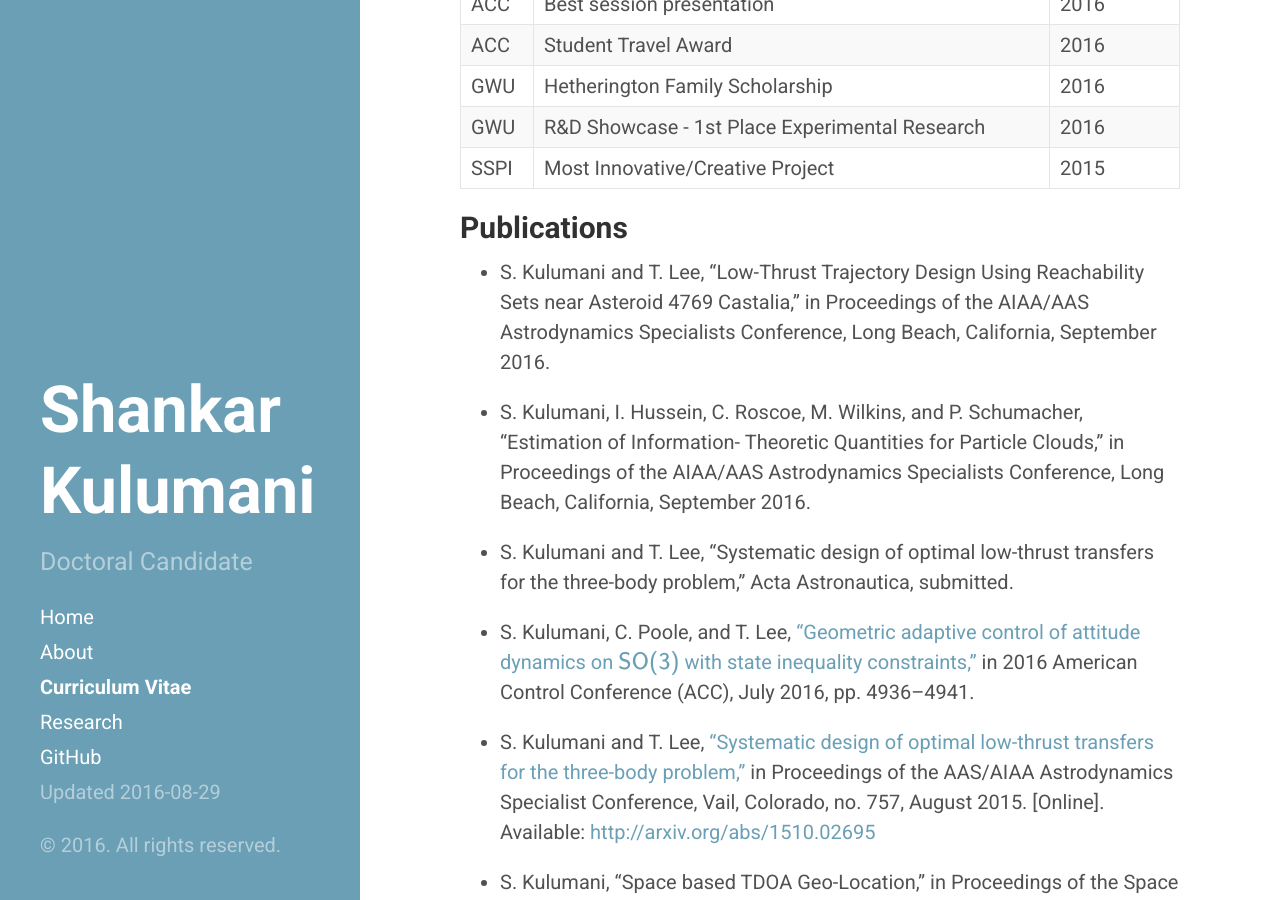
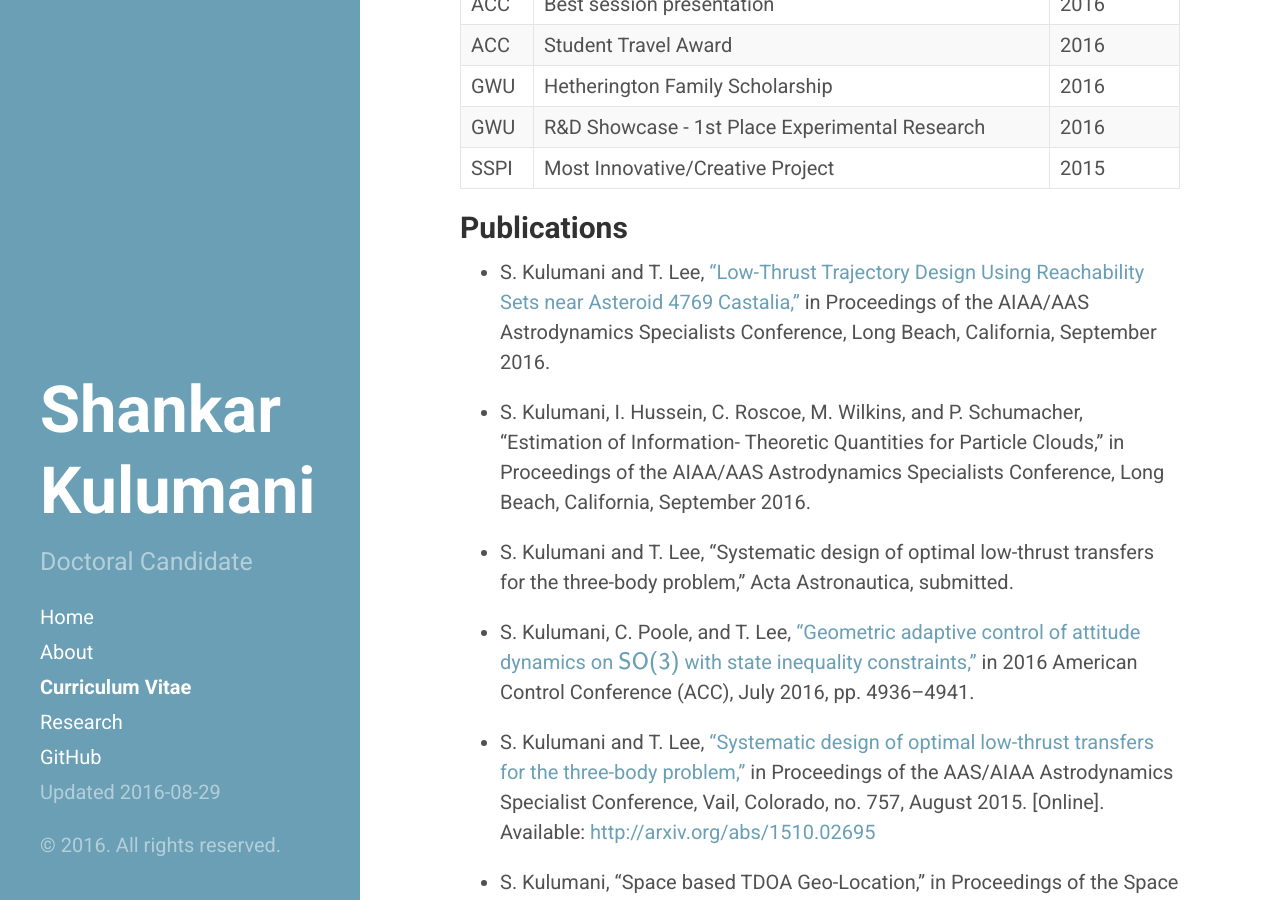
Before and after one commit to skulumani/skulumani.github.io, a Jekyll site: the page built from cv.md, in a window 1280 px wide and 900 px high, scrolled down 736 px. Built offline with Jekyll 4.4.1, drawn with Linux system fonts in a browser that asks for light colours; formulas are drawn with MathJax 3; some of the changed lines change nothing that is shown.

Commit message:
Add link to 2016 AAS paper

```diff
--- a/cv.md
+++ b/cv.md
@@ -34,7 +34,7 @@ SSPI | Most Innovative/Creative Project | 2015
 
 ## Publications
 
-* S. Kulumani and T. Lee, “Low-Thrust Trajectory Design Using Reachability Sets near Asteroid 4769 Castalia,” in Proceedings of the AIAA/AAS Astrodynamics Specialists Conference, Long Beach, California, September 2016.
+* S. Kulumani and T. Lee, [“Low-Thrust Trajectory Design Using Reachability Sets near Asteroid 4769 Castalia,”]({% post_url 2016-08-20-2016AAS %}) in Proceedings of the AIAA/AAS Astrodynamics Specialists Conference, Long Beach, California, September 2016.
 
 * S. Kulumani, I. Hussein, C. Roscoe, M. Wilkins, and P. Schumacher, “Estimation of Information- Theoretic Quantities for Particle Clouds,” in Proceedings of the AIAA/AAS Astrodynamics Specialists Conference, Long Beach, California, September 2016.
 
```
